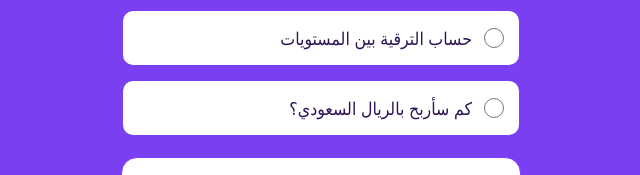
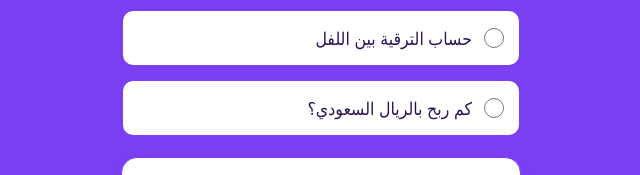
Before and after one commit to abodi22/Jaco.calc, a plain HTML site: page index.html in a window 1280 px wide. Shown: the part 172-347 px from the top of the page, 319-959 px from the left. Drawn offline with Linux system fonts and the light colour scheme.

Commit message:
index.html

```diff
--- a/index.html
+++ b/index.html
@@ -18,11 +18,11 @@
         </label>
         <label class="label">
             <input type="radio" id="lvl" name="option" value="lvl" onclick="showSection('lvl')" />
-            <p class="text">حساب الترقية بين المستويات</p>
+            <p class="text">حساب الترقية بين اللفل</p>
         </label>
         <label class="label">
             <input type="radio" id="revenue" name="option" value="revenue" onclick="showSection('revenue')" />
-            <p class="text">كم سأربح بالريال السعودي؟</p>
+            <p class="text">كم ربح بالريال السعودي؟</p>
         </label>
     </div>
 
```
